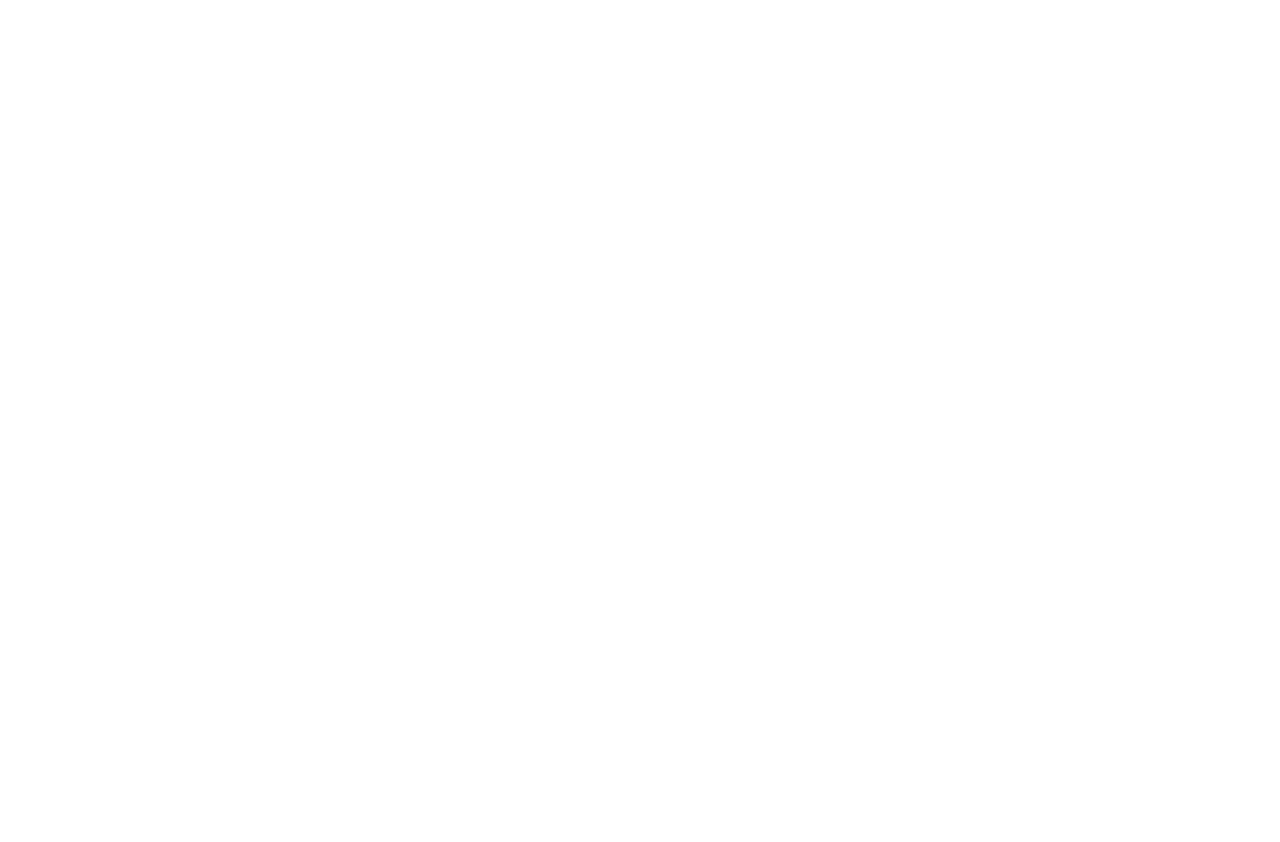
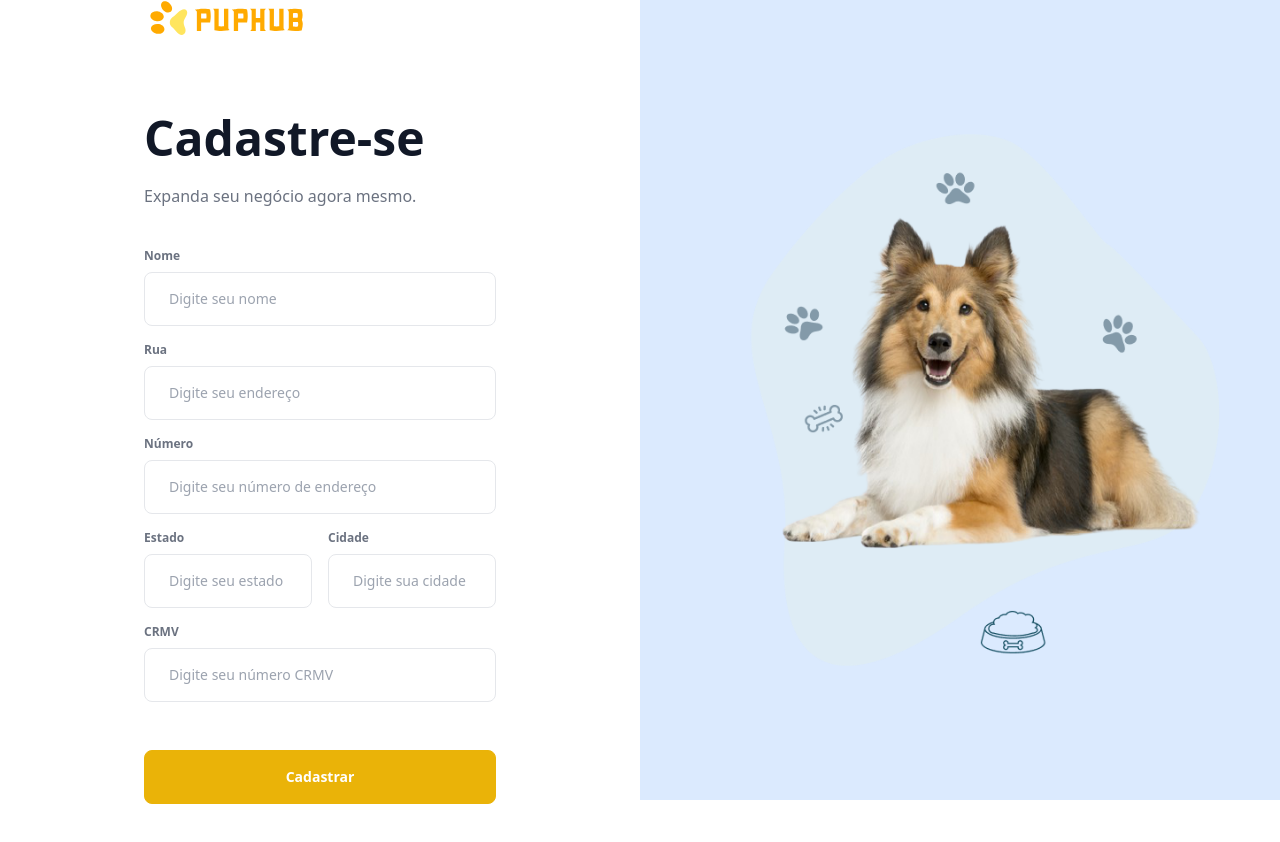
Before and after one commit to yumartins/petshop, a Nuxt app: page /signup/vet in a window 1280 px wide. Before the commit this address had no page. Shown: the top 842 px of the page. Before the commit the page ends 800 px from the top, so only its background shows below. Built offline with nearby package versions, Linux system fonts and the light colour scheme.

Commit message:
feat(app): signup views

```diff
--- /dev/null
+++ b/components/input.vue
@@ -0,0 +1,54 @@
+<template>
+  <div class="flex input flex-col">
+    <label
+      v-if="label"
+      :for="id"
+      class="font-semibold mb-2 text-xs text-gray-500"
+    >
+      {{ label }}
+    </label>
+
+    <input
+      :id="id"
+      :type="type"
+      :value="modelValue"
+      :placeholder="placeholder"
+      class="border border-solid border-gray-200 w-full px-6
+       py-4 text-sm rounded-lg text-gray-600 placeholder:text-gray-400"
+      @change="$emit('update:modelValue', $event.target.value)"
+    >
+  </div>
+</template>
+
+<script ts>
+export default {
+  name: 'BaseInput',
+
+  props: {
+    id: {
+      type: String,
+      default: ''
+    },
+
+    label: {
+      type: String,
+      default: ''
+    },
+
+    type: {
+      type: String,
+      default: 'text'
+    },
+
+    modelValue: {
+      type: [String, Number],
+      default: ''
+    },
+
+    placeholder: {
+      type: String,
+      default: ''
+    }
+  }
+}
+</script>
--- a/layouts/app.vue
+++ b/layouts/app.vue
@@ -7,14 +7,14 @@
       >
 
       <div class="flex gap-6 items-center">
-        <NuxtLink to="/vet">
+        <NuxtLink to="/auth/vet">
           <Button
             label="Acessar como veterinário"
             appearance="secondary"
           />
         </NuxtLink>
 
-        <NuxtLink to="/user">
+        <NuxtLink to="/auth/user">
           <Button label="Acessar como cliente" />
         </NuxtLink>
       </div>
--- /dev/null
+++ b/layouts/auth.vue
@@ -0,0 +1,18 @@
+<template>
+  <div class="flex w-full h-screen items-center">
+    <div class="flex w-ful flex-col px-36 py-20 min-w-[40rem]">
+      <NuxtLink to="/" class="mb-16">
+        <img
+          src="/assets/logo.svg"
+          alt="Puphub"
+        >
+      </NuxtLink>
+
+      <slot />
+    </div>
+
+    <div class="flex h-full w-full items-center justify-center bg-blue-100">
+      <img alt="" src="/assets/auth-background.png">
+    </div>
+  </div>
+</template>
--- a/pages/index.vue
+++ b/pages/index.vue
@@ -9,7 +9,7 @@
     </p>
 
     <div class="mt-16 flex flex-col gap-6">
-      <NuxtLink to="/create/vet">
+      <NuxtLink to="/signup/vet">
         <Button
           label="Quero ser um veterinário"
           class="w-full"
@@ -17,7 +17,7 @@
         />
       </NuxtLink>
 
-      <NuxtLink to="/create/user">
+      <NuxtLink to="/signup/user">
         <Button
           label="Quero ser um cliente"
           class="w-full"
--- /dev/null
+++ b/pages/signup/user.vue
@@ -0,0 +1,90 @@
+<template>
+  <div class="flex flex-col">
+    <h1 class="text-5xl leading-tight font-bold text-gray-900">
+      Cadastre-se
+    </h1>
+
+    <p class="mt-4 text-base text-gray-500">
+      Tenha acesso à todos os veterinários.
+    </p>
+
+    <form
+      class="flex mt-10 flex-col gap-4"
+      @submit.prevent="create"
+    >
+      <Input
+        id="name"
+        v-model="name"
+        label="Nome"
+        placeholder="Digite seu nome"
+      />
+
+      <Input
+        id="street"
+        v-model="street"
+        label="Rua"
+        placeholder="Digite seu endereço"
+      />
+
+      <Input
+        id="number"
+        v-model="number"
+        label="Número"
+        placeholder="Digite seu número de endereço"
+      />
+
+      <div class="flex items-center gap-4">
+        <Input
+          id="state"
+          v-model="state"
+          label="Estado"
+          placeholder="Digite seu estado"
+        />
+
+        <Input
+          id="city"
+          v-model="city"
+          label="Cidade"
+          placeholder="Digite sua cidade"
+        />
+      </div>
+
+      <Button
+        type="submit"
+        label="Cadastrar"
+        class="mt-8"
+      />
+    </form>
+  </div>
+</template>
+
+<script ts>
+import { ref } from 'vue'
+
+definePageMeta({
+  layout: 'auth'
+})
+
+export default {
+  setup () {
+    const name = ref('')
+
+    const address = {
+      city: ref(''),
+      state: ref(''),
+      street: ref(''),
+      number: ref('')
+    }
+
+    const create = () => {
+      console.log(address.state.value, address.city.value)
+    }
+
+    return {
+      name,
+      create,
+      ...address
+    }
+  }
+}
+</script>
--- /dev/null
+++ b/pages/signup/vet.vue
@@ -0,0 +1,99 @@
+<template>
+  <div class="flex flex-col">
+    <h1 class="text-5xl leading-tight font-bold text-gray-900">
+      Cadastre-se
+    </h1>
+
+    <p class="mt-4 text-base text-gray-500">
+      Expanda seu negócio agora mesmo.
+    </p>
+
+    <form
+      class="flex mt-10 flex-col gap-4"
+      @submit.prevent="create"
+    >
+      <Input
+        id="name"
+        v-model="name"
+        label="Nome"
+        placeholder="Digite seu nome"
+      />
+
+      <Input
+        id="street"
+        v-model="street"
+        label="Rua"
+        placeholder="Digite seu endereço"
+      />
+
+      <Input
+        id="number"
+        v-model="number"
+        label="Número"
+        placeholder="Digite seu número de endereço"
+      />
+
+      <div class="flex items-center gap-4">
+        <Input
+          id="state"
+          v-model="state"
+          label="Estado"
+          placeholder="Digite seu estado"
+        />
+
+        <Input
+          id="city"
+          v-model="city"
+          label="Cidade"
+          placeholder="Digite sua cidade"
+        />
+      </div>
+
+      <Input
+        id="crmv"
+        v-model="crmv"
+        label="CRMV"
+        placeholder="Digite seu número CRMV"
+      />
+
+      <Button
+        type="submit"
+        label="Cadastrar"
+        class="mt-8"
+      />
+    </form>
+  </div>
+</template>
+
+<script ts>
+import { ref } from 'vue'
+
+definePageMeta({
+  layout: 'auth'
+})
+
+export default {
+  setup () {
+    const name = ref('')
+    const crmv = ref('')
+
+    const address = {
+      city: ref(''),
+      state: ref(''),
+      street: ref(''),
+      number: ref('')
+    }
+
+    const create = () => {
+      console.log(address.state.value, address.city.value)
+    }
+
+    return {
+      crmv,
+      name,
+      create,
+      ...address
+    }
+  }
+}
+</script>
```
Also changed, not shown: public/assets/auth-background.png (added).
